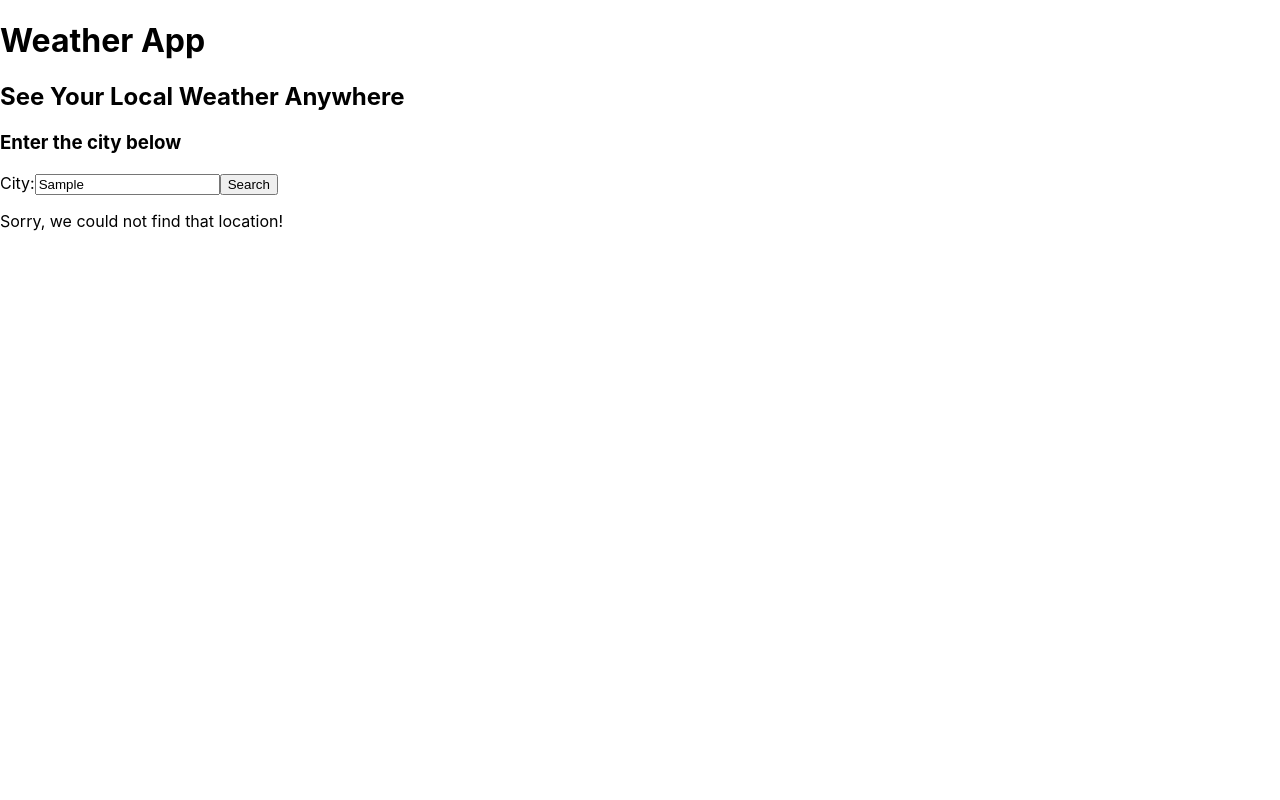
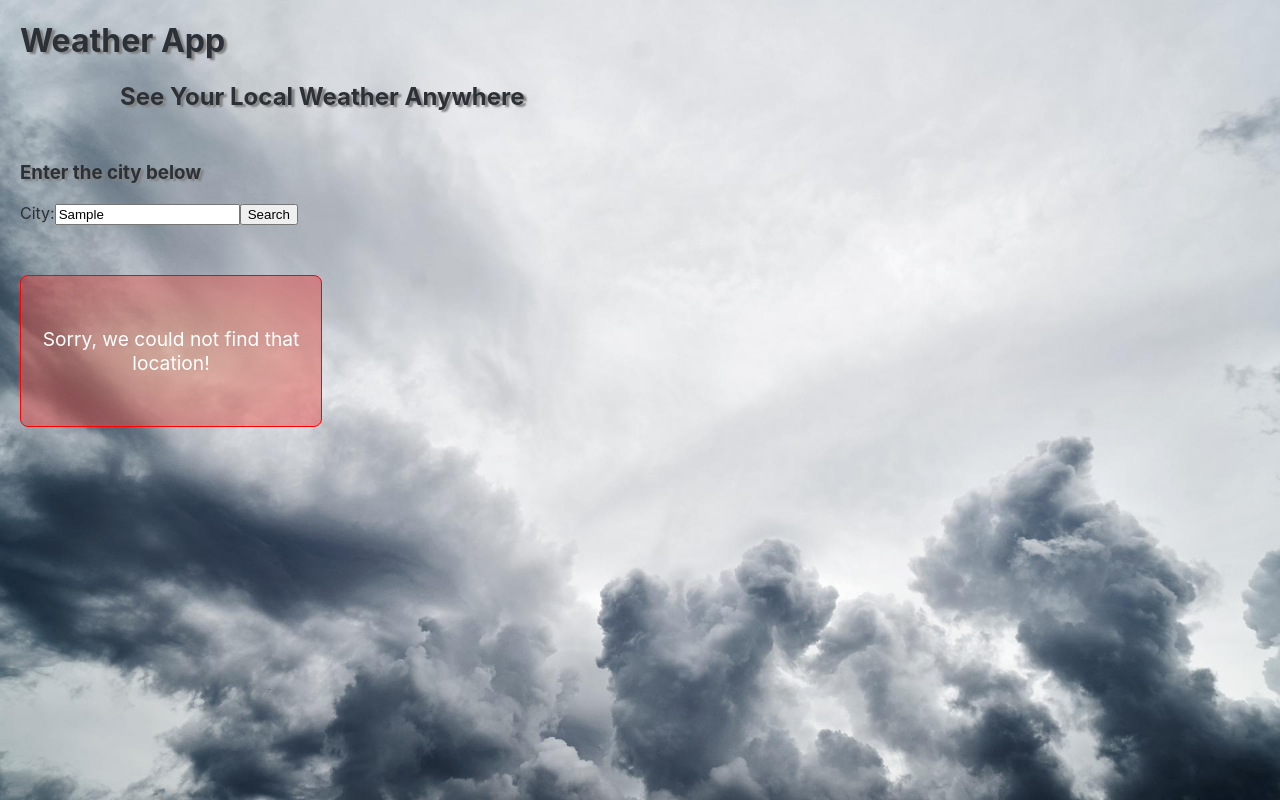
Before and after one commit to annametsapelto/integrify-weather-app, a React (Create React App) app in the folder weather-app/: page / in a window 1280 px wide. Both pictures are taken after typing "Sample" into the empty fields and a click on the input "Search". Built offline with nearby package versions, Linux system fonts and the light colour scheme; no server answers.

Commit message:
Style with stylesheets

```diff
--- a/weather-app/src/App.css
+++ b/weather-app/src/App.css
@@ -0,0 +1,3 @@
+.app {
+  margin-left: 20px;
+}
--- a/weather-app/src/App.js
+++ b/weather-app/src/App.js
@@ -3,7 +3,7 @@ import Layout from './Components/layout';
 
 function App() {
   return (
-    <div>
+    <div className="app">
       <Layout></Layout>
     </div>
   );
--- /dev/null
+++ b/weather-app/src/Components/Styles/card.css
@@ -0,0 +1,21 @@
+.card {
+    width: 300px;
+    height: 300px;
+    border: 1px solid rgb(37, 37, 136);
+    border-radius: 8px;
+    padding: 20px;
+    margin-top: 50px;
+    background-image: radial-gradient(rgba(185, 207, 231, 0.5), rgba(57, 85, 207, 0.5));
+    color: rgb(43, 49, 54);
+}
+.card h4 {
+    font-size: xx-large;
+}
+
+.temperature {
+    font-size: xx-large;
+}
+
+.weatherText {
+    font-size: large;
+}
--- /dev/null
+++ b/weather-app/src/Components/Styles/failure.css
@@ -0,0 +1,14 @@
+.fail {
+    display: flex;
+    justify-content: center;
+    align-items: center;
+    text-align: center;
+    width: 300px;
+    height: 150px;
+    border: 1px solid red;
+    border-radius: 8px;
+    background-image: radial-gradient(rgba(207, 127, 95, 0.5), rgba(224, 66, 66, 0.5));
+    color: white;
+    font-size: larger;
+    margin-top: 50px;
+}
--- /dev/null
+++ b/weather-app/src/Components/Styles/form.css
@@ -0,0 +1,7 @@
+.form {
+    color: rgb(43, 49, 54);
+}
+
+.form h3 {
+    text-shadow: 3px 2px 2px grey;
+}
--- /dev/null
+++ b/weather-app/src/Components/Styles/header.css
@@ -0,0 +1,11 @@
+.header h1 {
+    text-shadow: 3px 2px 2px grey;
+}
+.header h2 {
+    text-shadow: 3px 2px 2px grey;
+    margin-left: 100px;
+}
+.header {
+    margin-bottom: 50px;
+    color: rgb(43, 49, 54);
+}
--- a/weather-app/src/Components/failureBox.js
+++ b/weather-app/src/Components/failureBox.js
@@ -1,6 +1,8 @@
+import './Styles/failure.css';
+
 function FailureBox() {
     return (
-        <div>
+        <div className="fail">
             <p>Sorry, we could not find that location!</p>
         </div>
     )
--- a/weather-app/src/Components/form.js
+++ b/weather-app/src/Components/form.js
@@ -1,4 +1,5 @@
 import { useState } from 'react';
+import './Styles/form.css';
 
 function Form(props) {
     const [cityName, setCityname] = useState('');
@@ -9,7 +10,7 @@ function Form(props) {
     }
 
     return (
-        <div>
+        <div className="form">
             <h3>Enter the city below</h3>
             <form onSubmit={event => handleSubmit(event)}>
                 <label>City:
--- a/weather-app/src/Components/header.js
+++ b/weather-app/src/Components/header.js
@@ -1,6 +1,8 @@
+import './Styles/header.css';
+
 function Header() {
   return (
-    <div>
+    <div className="header">
       <h1>Weather App</h1>
       <h2>See Your Local Weather Anywhere</h2>
   </div>
--- a/weather-app/src/Components/weatherCard.js
+++ b/weather-app/src/Components/weatherCard.js
@@ -1,12 +1,10 @@
 import { useState, useEffect } from 'react';
 import axios from 'axios';
+import './Styles/card.css';
 
 function WeatherCard( {locationKey, cityName}) {
     const [data, setData] = useState(null);
     const [showCard, setShowCard] = useState(false);
-    const [weather, setWeather] = useState('');
-    const [unit, setUnit] = useState('');
-    const [temperature, setTemperature] = useState('');
 
     useEffect(() => {
         setShowCard(false);
@@ -27,13 +25,14 @@ function WeatherCard( {locationKey, cityName}) {
             return (
                 <>
                 {showCard &&(
-                <div>
-                    <h4>Here is the weather for {cityName}</h4>
+                <div className="card">
+                    <h4>{cityName}</h4>
                     <div>
-                        <p>{data.WeatherText}</p>
-                        <p>{Math.ceil(data.Temperature.Metric.Value)}
+                        <p className="temperature">{Math.ceil(data.Temperature.Metric.Value)}
                             <sup>&deg;{data.Temperature.Metric.Unit}</sup>
                         </p>
+                        <p className="weatherText">{data.WeatherText}</p>
+
                     </div>
                 </div>)
                     }
--- a/weather-app/src/index.css
+++ b/weather-app/src/index.css
@@ -5,6 +5,8 @@ body {
     sans-serif;
   -webkit-font-smoothing: antialiased;
   -moz-osx-font-smoothing: grayscale;
+  background-image: url(./Images/clouds.jpg);
+  background-size: 100%;
 }
 
 code {
```
